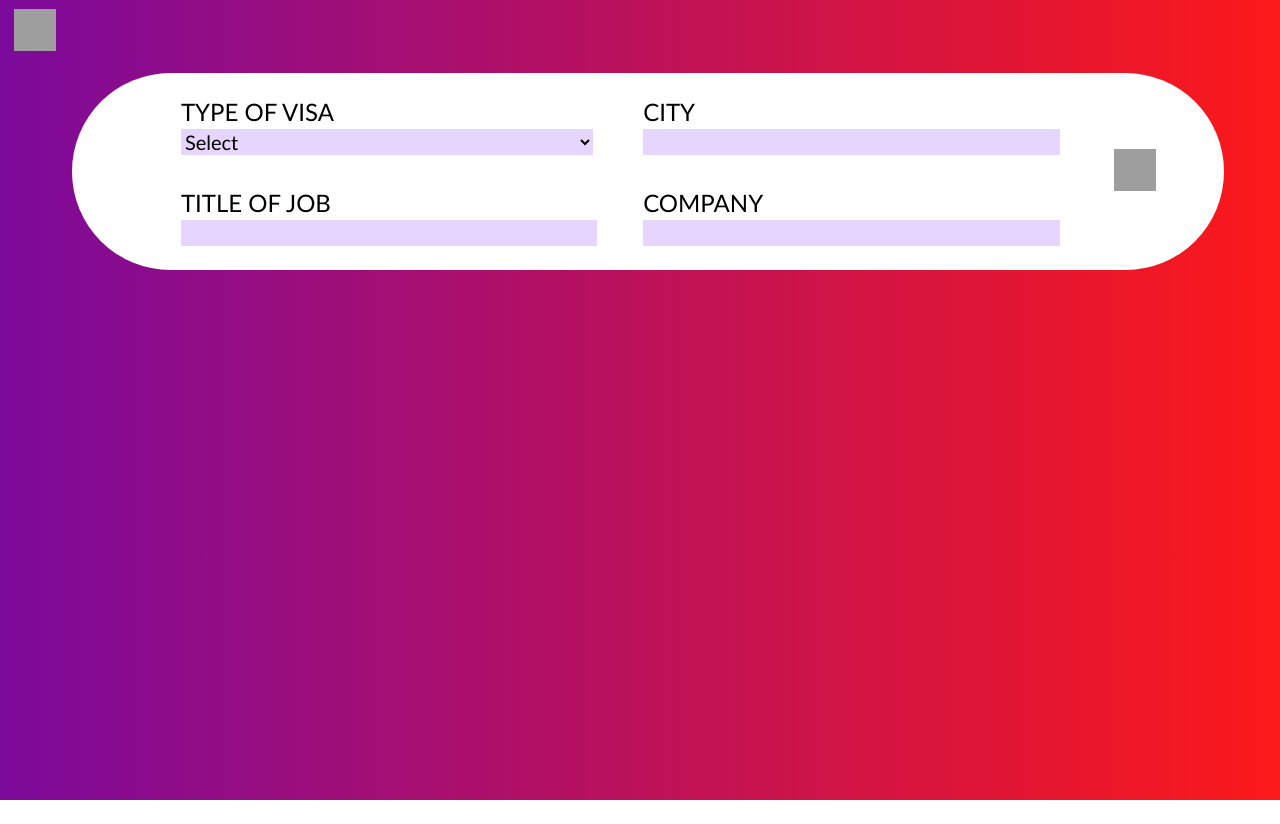
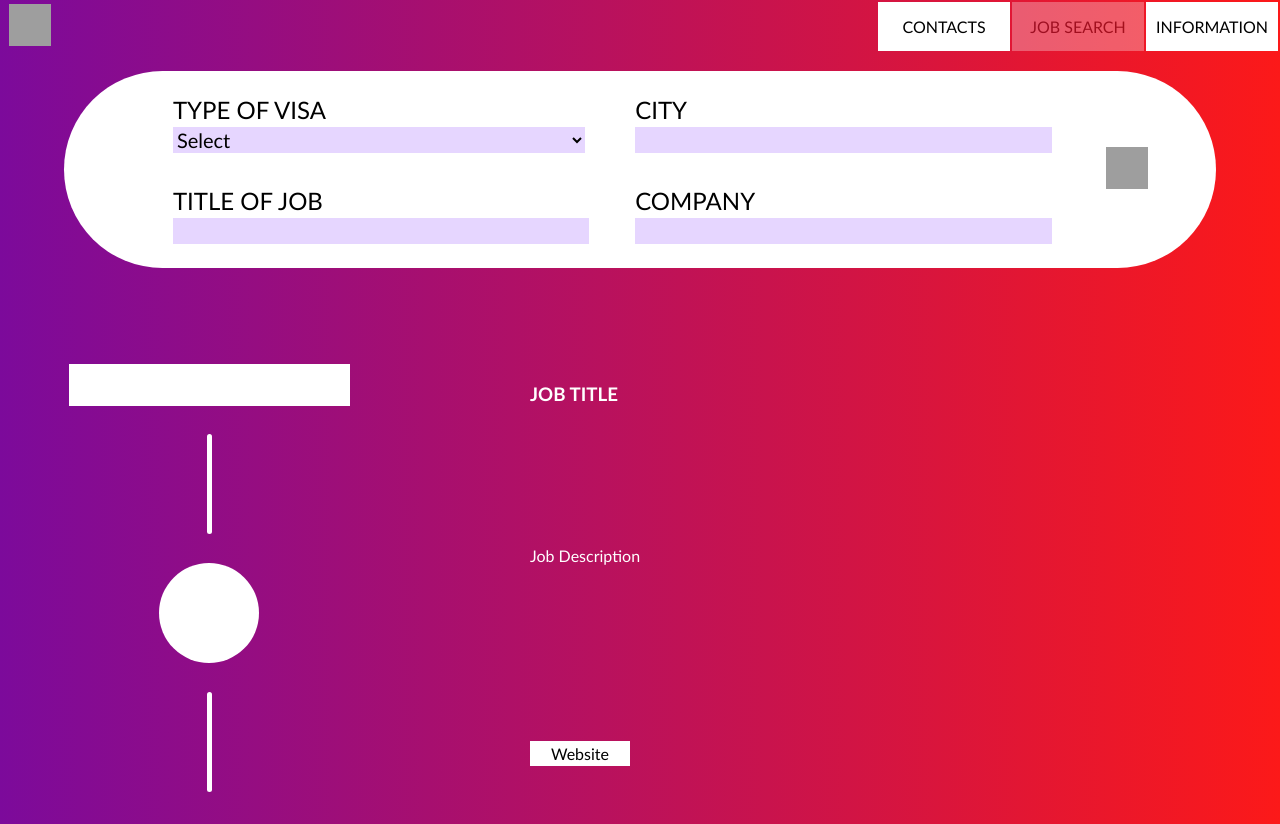
Before and after one commit to TetrisFan/PCHSHackathonTeamB, a Flask app: page /search in a window 1280 px wide. Before the commit the page ends 800 px from the top, so only its background shows below. Run offline with Flask 2, Linux system fonts and the light colour scheme; grey boxes are pictures that could not be loaded.

Commit message:
Filter Page changes

```diff
--- a/templates/FilterPage.html
+++ b/templates/FilterPage.html
@@ -2,22 +2,29 @@
 <html>
   <head>
     <style>
+      table {
+        border: none;
+        margin: none;
+      }
       body {
         width: 100%;
         height: 100%;
-        background-color: #ffa311;
+        margin-right: 0px;
+        border: 0px;
         background-image: linear-gradient(to right, #7c0a9b , #fc1919);
       }
       button {
         background: none;
         border: none;
         outline: none;
+        font-family: "Optima";
+        color: black;
+        font-size: 16px;
+        text-align: center;
       }
-      section {
-        margin: auto;
-        width: 90%;
-        background-color: white;
-        border-radius: 206.5px;
+      table, tr, td {
+        margin: 0px;
+        border: 0px;
       }
       .Filters {
         font-family: "Optima";
@@ -43,14 +50,33 @@
       }
     </style>
   </head>
-  <body>
+  <body style="margin:0px;">
     <header>
-      <button type="button">
-        <img src="https://www.materialui.co/materialIcons/action/home_white_192x192.png" style="width:42px;height:42px">
-      </button>
+      <table style="width:100%;">
+        <td>
+          <button type="button">
+            <img src="https://www.materialui.co/materialIcons/action/home_white_192x192.png" style="width:42px;height:42px">
+          </button>
+        </td>
+        <td style="width:130px;margin-right:0px;text-align: center;background:white;">
+          <button type="button">
+            CONTACTS
+          </button>
+        </td>
+        <td style="width:130px;margin-right:0px;text-align: center;background:white;opacity:.3">
+          <button type="button">
+            JOB SEARCH
+          </button>
+        </td>
+        <td style="width:130px;margin-right:0px;text-align: center;background:white;">
+          <button type="button">
+            INFORMATION
+          </button>
+        </td>
+      </table>
     </header>
     <br>
-    <section>
+    <section style="margin: auto;width: 90%;background-color: white;border-radius: 206.5px;">
       <br>
       <table style="width: 100%;">
         <tr><td style="width: 90%;">
@@ -106,5 +132,67 @@
       </table>
       <br>
     </section>
+    <br><br><br><br><br>
+
+    <!-- Below is this section that needs to be copied and pasted -->
+    <section style="margin: auto;width: 90%;">
+      <table style="width:100%;">
+        <tr style="width:100%;">
+          <td style="width:25%;">
+            <table style="width:100%  ">
+              <tr>
+                <td style="background:white;width:100%;height:40px;">
+                </td>
+              </tr>
+              <tr>
+                <td >
+                  <div style="background:white;width:5px;height:100px;margin:auto;margin-top:25px;margin-bottom:25px;border-radius:2.5px;">
+                  </div>
+                </td>
+              </tr>
+              <tr>
+                <td>
+                  <div style="background:white;height:100px;border-radius:50px;width:100px;margin:auto;">
+                  </div>
+                </td>
+              </tr>
+              <tr>
+                <td >
+                  <div style="background:white;width:5px;height:100px;margin:auto;margin-top:25px;margin-bottom:25px;border-radius:2.5px;">
+                  </div>
+                </td>
+              </tr>
+            </table>
+          </td>
+
+          <td style="height:460px;">
+            <table style="margin-left:20%;height:100%;">
+              <tr style="height:40px;">
+                <td>
+                  <h3 style="font-family:'Optima';color:white;height:100%;">
+                    JOB TITLE
+                  </h3>
+                </td>
+              </tr>
+              <tr>
+                <td>
+                  <p style="font-family:'Optima';color:white;">
+                    Job Description
+                  </p>
+                </td>
+              </tr>
+              <tr>
+                <td>
+                  <button type="button" style="background:white;width:100px;height:25px;">
+                    Website
+                  </button>
+                </td>
+              </tr>
+            </table>
+          </td>
+        </tr>
+      </table>
+    </section>
+
   </body>
 </html>
```
